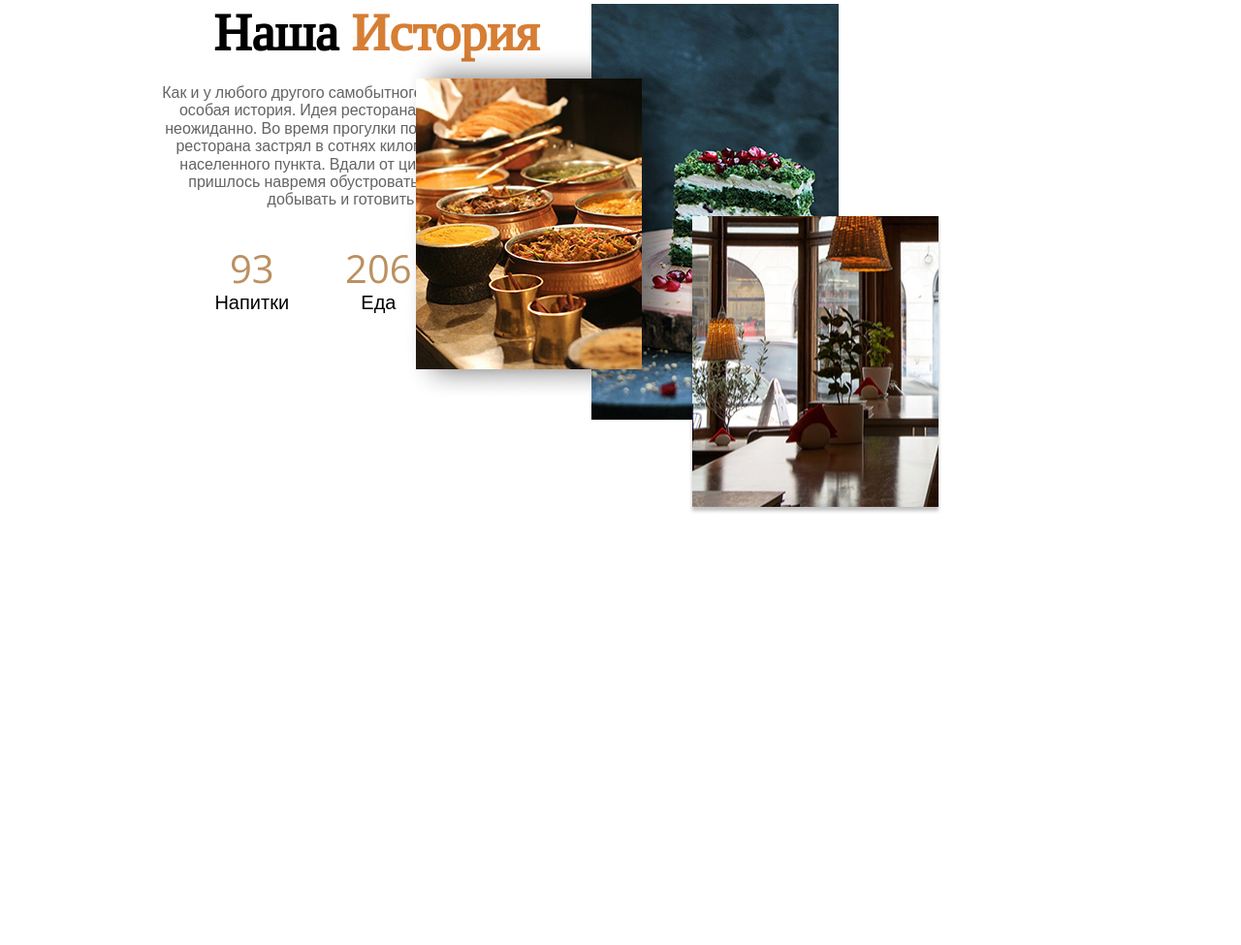
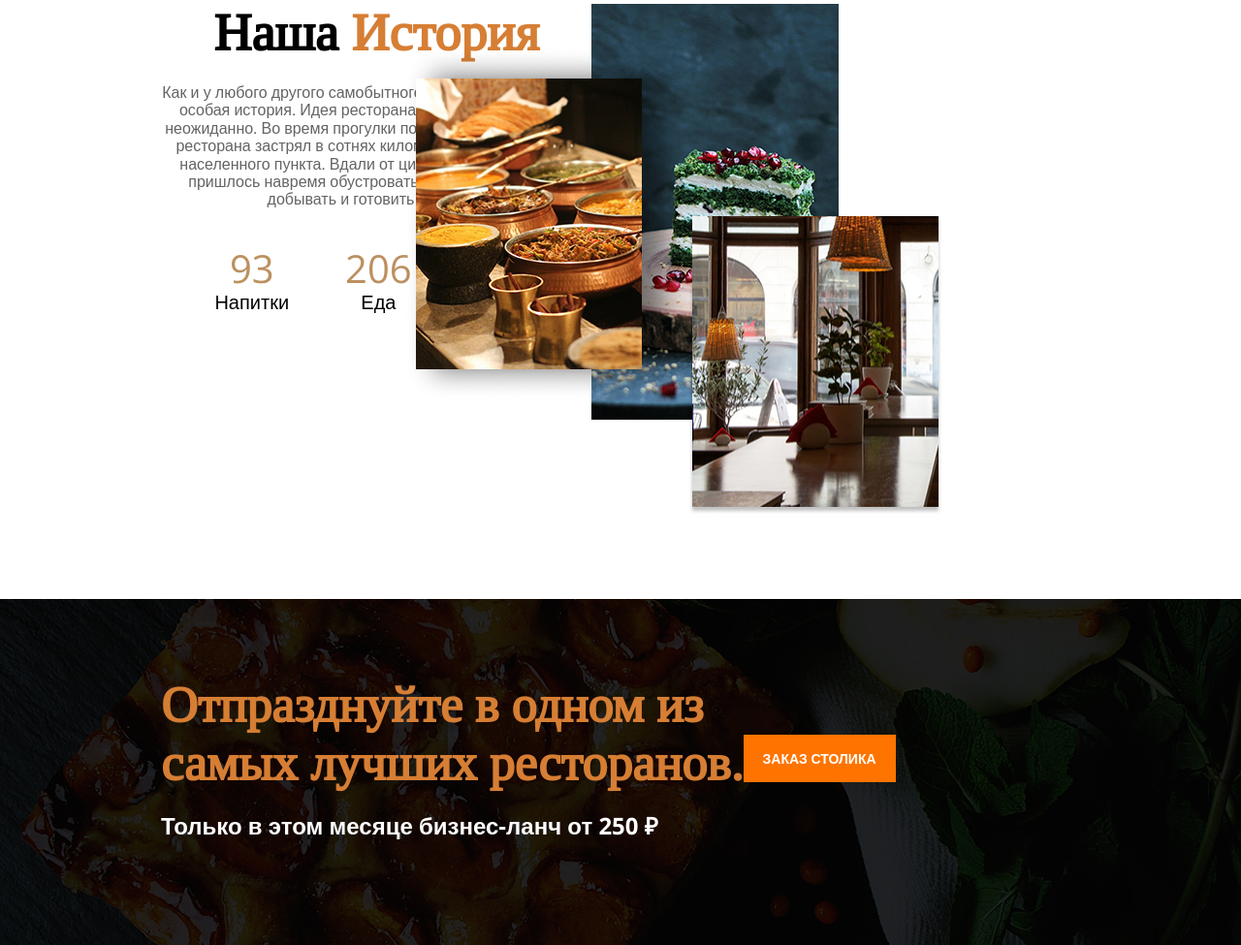
Before and after one commit to ivashka1113/Macket-2, a plain HTML site: page index.html in a window 1280 px wide. Shown: the part 1140-2115 px from the top of the page at 97% size. Before the commit the page ends 1671 px from the top, so only its background shows below. Drawn offline with nearby package versions, Linux system fonts and the light colour scheme.

Commit message:
Пиздец
Хуйня с флексом у блека

```diff
--- a/CSS/style.css
+++ b/CSS/style.css
@@ -228,6 +228,7 @@ span.accent-color-orng {
 
 .history {
     margin-top: 166px;
+    margin-bottom: 182px;
 }
 
 .history-desc {
@@ -295,3 +296,30 @@ span.accent-color-orng {
     top: 220px;
     left: 100px;
 }
+
+.black {
+    background-image: url(../IMG/black-bg.jpg);
+    height: 357px;
+    padding: 80px 0px;
+    display: flex;
+
+}
+
+.black-holder {
+    display: flex;
+    align-items: center;
+    justify-content: space-between;
+}
+
+.black-title {
+    font-size: 52px;
+    color: #D67E34;
+    font-family: 'Tinos', serif;
+    margin-bottom: 20px;
+}
+
+.black-subtitle {
+    color: white;
+    font-size: 24px;
+    font-weight: 700;
+}
--- a/index.html
+++ b/index.html
@@ -67,7 +67,6 @@
         <div class="container">
             <div class="cards-holder">
                 <div class="card">
-
                     <div class="card-image">
                         <img src="./IMG/bludo.png" alt="" class="card-img">
                     </div>
@@ -111,7 +110,6 @@
 
         </div>
     </div>
-
     <div class="history">
         <div class="container">
             <div class="history-holder">
@@ -162,9 +160,25 @@
                     <img class="history-image history-image-3" src="./IMG/history-img-3.jpg" alt="img-3">
                 </div>
             </div>
-
         </div>
-
+    </div>
+    <div class="black">
+        <div class="container">
+            <div class="black-holder">
+                <div class="black-left">
+                    <div class="black-info">
+                        <h2 class="black-title">
+                            Отпразднуйте в одном из <br>
+                            самых лучших ресторанов.
+                        </h2>
+                        <p class="black-subtitle">Только в этом месяце бизнес-ланч от 250 ₽</p>
+                    </div>
+                </div>
+                <div class="black-right">
+                    <a class="black-button button" href="#">заказ столика</a>
+                </div>
+            </div>
+        </div>
     </div>
 </body>
 
```
Also changed, not shown: IMG/black-bg.jpg (added).
